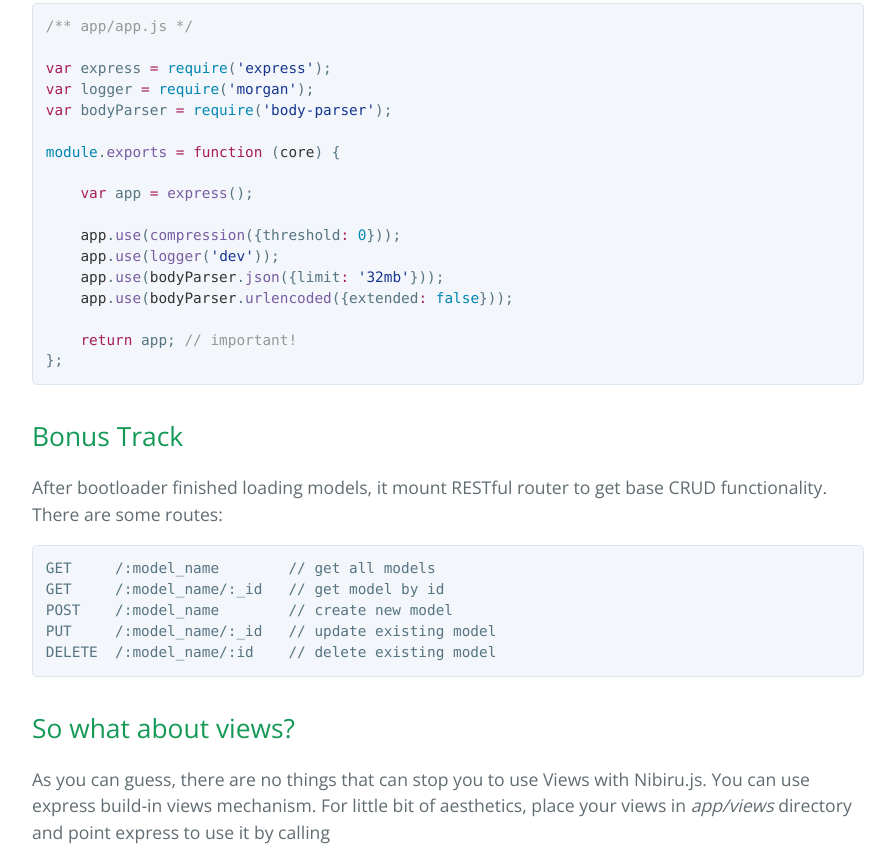
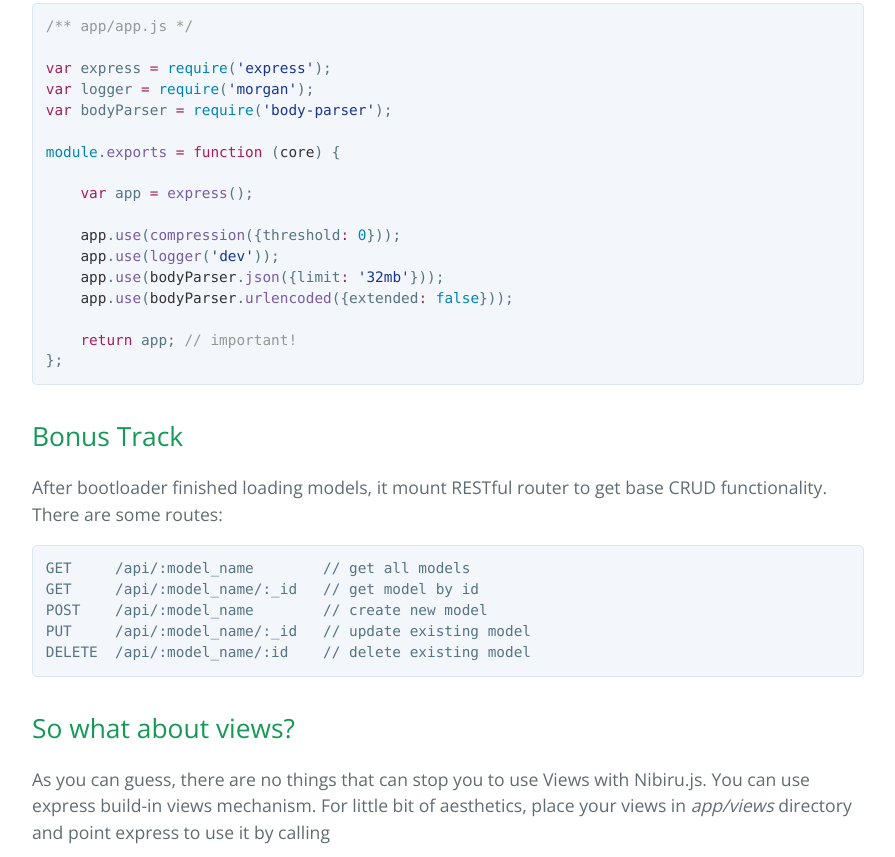
Before and after one commit to denistrofimov/nibiru, a plain HTML site: page index.html in a window 1280 px wide. Shown: the part 5063-5920 px from the top of the page, without its empty margins (192-1087 px from the left). Drawn offline with nearby package versions, Linux system fonts and the light colour scheme.

```diff
--- a/index.html
+++ b/index.html
@@ -181,7 +181,7 @@
 
 <p>Controllers are business logic containers mapped to urls that located in <em>app/controllers</em> directory. Loader of controller
 also accepts core argument, but for now, models can be accessed by calling <code>core.model('name')</code> method. Loader must return
-object with <em>method</em> fields. Additional controller object can contain '@method' field to specify http method and '@route'
+object with <em>method</em> fields. Additional controller object can contain '<a href="https://github.com/method" class="user-mention">@method</a>' field to specify http method and '<a href="https://github.com/route" class="user-mention">@route</a>'
 to specify custom route for this controller (custom route must contains :method parameter).</p>
 
 <p>Structure of <em>app/controllers</em> directory mapped to routes. For example this structure</p>
@@ -232,11 +232,11 @@
 
 <p>After bootloader finished loading models, it mount RESTful router to get base CRUD functionality. There are some routes:</p>
 
-<pre><code>GET     /:model_name        // get all models
-GET     /:model_name/:_id   // get model by id
-POST    /:model_name        // create new model
-PUT     /:model_name/:_id   // update existing model
-DELETE  /:model_name/:id    // delete existing model
+<pre><code>GET     /api/:model_name        // get all models
+GET     /api/:model_name/:_id   // get model by id
+POST    /api/:model_name        // create new model
+PUT     /api/:model_name/:_id   // update existing model
+DELETE  /api/:model_name/:id    // delete existing model
 </code></pre>
 
 <h2>
```
Also changed, not shown: params.json (+1 -1 lines).
